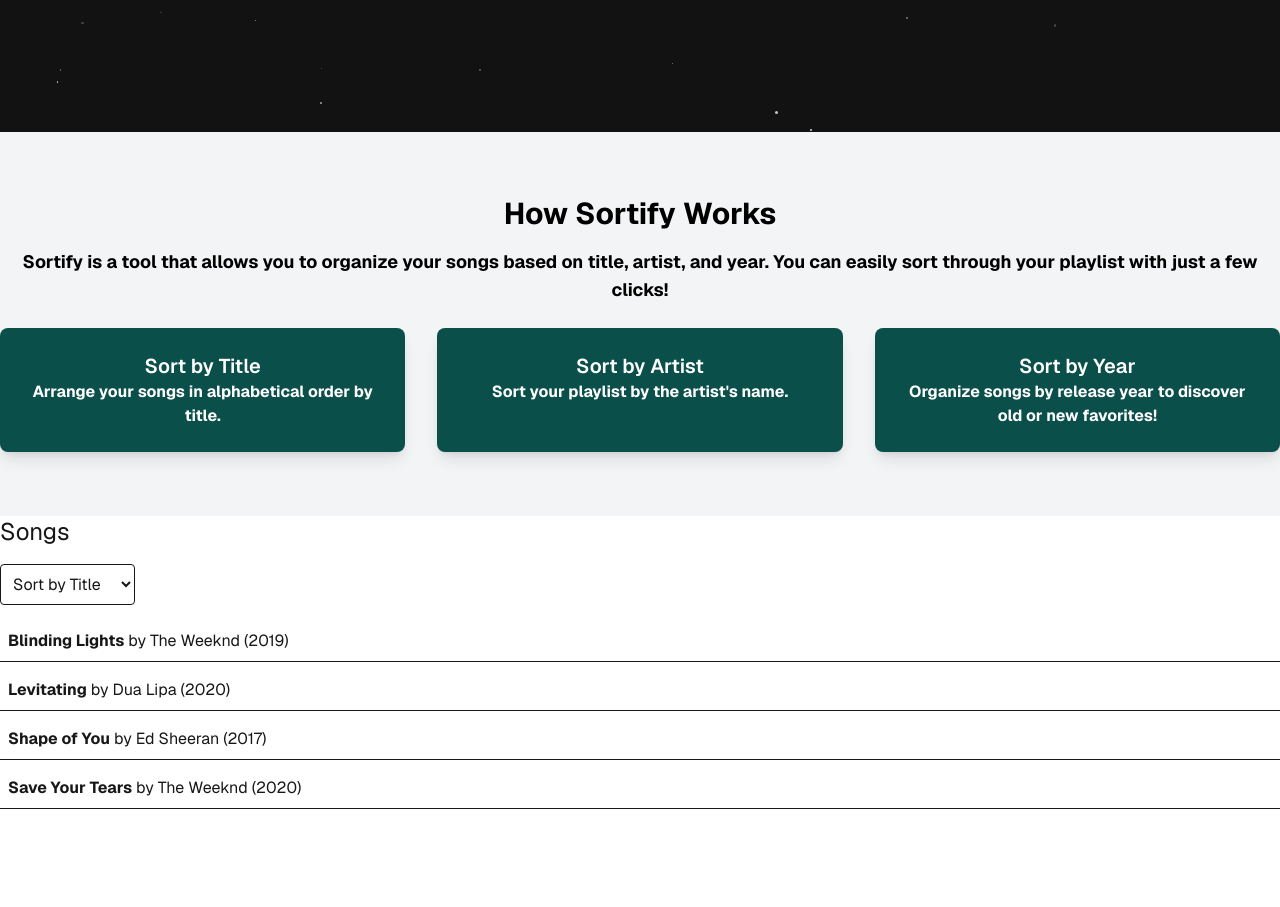
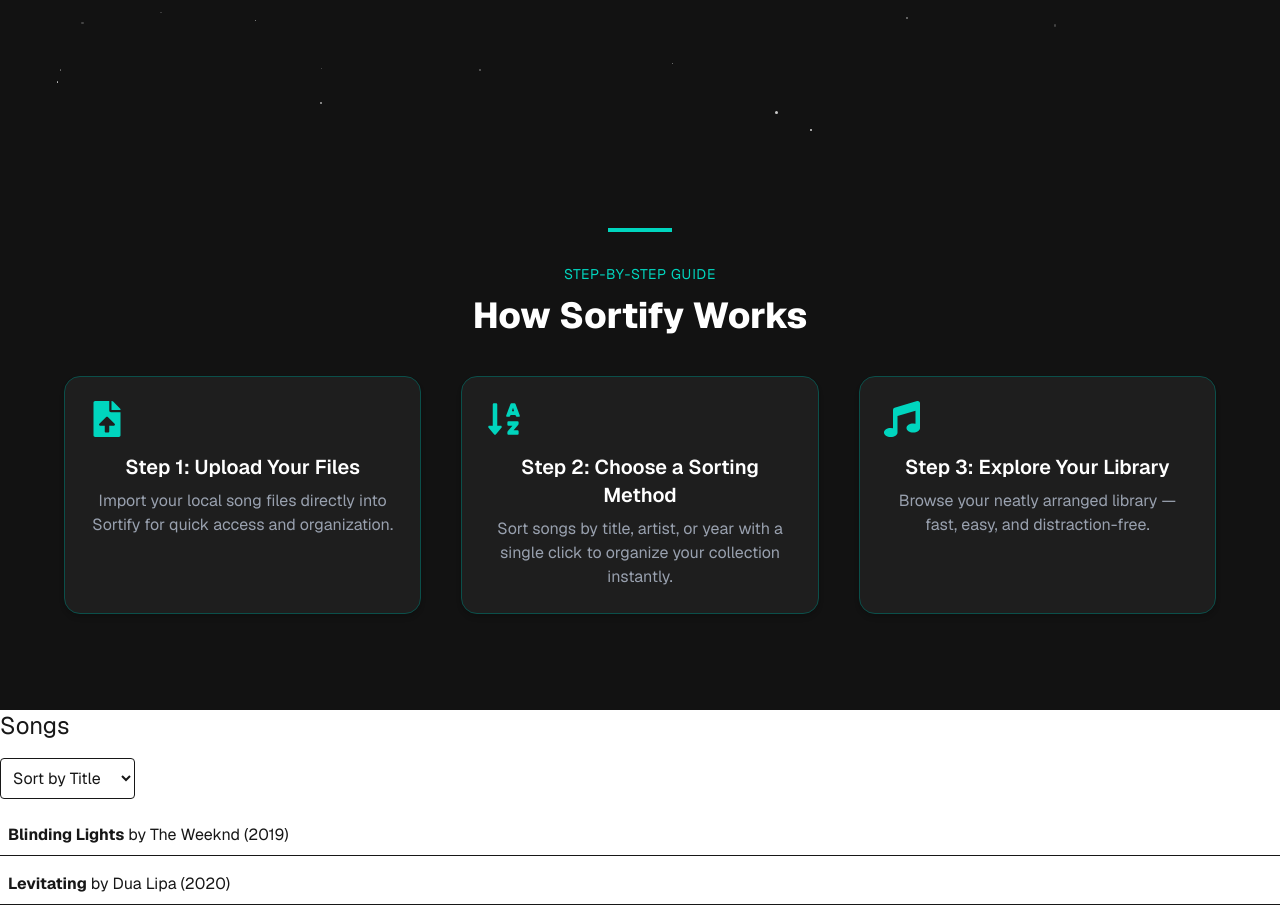
Before and after one commit to JVCodess/sortify-app, a Next.js app: page / in a window 1280 px wide. Shown: the part 740-1647 px from the top of the page. Before the commit the page ends 1549 px from the top, so only its background shows below. Built offline with nearby package versions, Linux system fonts and the light colour scheme.

Commit message:
Update Showcase.tsx

```diff
--- a/src/app/Showcase.tsx
+++ b/src/app/Showcase.tsx
@@ -1,48 +1,59 @@
-// src/app/Showcase.tsx
 'use client';
-
-import { motion } from 'framer-motion';  // Import motion from framer-motion
+import { motion } from 'framer-motion';
+import { FaFileUpload, FaSortAlphaDown, FaMusic } from 'react-icons/fa';
 
 const Showcase = () => {
+  const steps = [
+    {
+      title: 'Step 1: Upload Your Files',
+      description: 'Import your local song files directly into Sortify for quick access and organization.',
+      icon: <FaFileUpload size={36} className="text-teal-400 mb-4" />,
+    },
+    {
+      title: 'Step 2: Choose a Sorting Method',
+      description: 'Sort songs by title, artist, or year with a single click to organize your collection instantly.',
+      icon: <FaSortAlphaDown size={36} className="text-teal-400 mb-4" />,
+    },
+    {
+      title: 'Step 3: Explore Your Library',
+      description: 'Browse your neatly arranged library — fast, easy, and distraction-free.',
+      icon: <FaMusic size={36} className="text-teal-400 mb-4" />,
+    },
+  ];
+
   return (
-    <section className="text-center text-black font-bold py-16 bg-gray-100">
+    <section className="bg-[#121212] text-white py-24 px-6">
+      {/* Top divider or section label */}
+       <div className="w-16 h-1 bg-teal-400 mx-auto mb-8" />
+
+      <p className="text-teal-400 text-sm uppercase tracking-wider text-center mb-3">
+        Step-by-Step Guide
+      </p>
+
       <motion.h2
-        className="text-3xl font-bold mb-4"
-        initial={{ opacity: 0, y: -50 }}
+        className="text-4xl font-extrabold text-center mb-10"
+        initial={{ opacity: 0, y: -30 }}
         animate={{ opacity: 1, y: 0 }}
         transition={{ duration: 1 }}
       >
         How Sortify Works
       </motion.h2>
 
-      <motion.p
-        className="text-lg mb-6 px-4"
-        initial={{ opacity: 0, x: -50 }}
-        animate={{ opacity: 1, x: 0 }}
-        transition={{ duration: 1.2 }}
-      >
-        Sortify is a tool that allows you to organize your songs based on title, artist, and year. You can easily sort through your playlist with just a few clicks!
-      </motion.p>
-
-      <motion.div
-        className="grid grid-cols-1 md:grid-cols-3 gap-8"
-        initial={{ opacity: 0, scale: 0.8 }}
-        animate={{ opacity: 1, scale: 1 }}
-        transition={{ duration: 1.5 }}
-      >
-        <div className="bg-teal-900 text-white p-6 rounded-lg shadow-lg">
-          <h3 className="text-xl font-semibold">Sort by Title</h3>
-          <p>Arrange your songs in alphabetical order by title.</p>
-        </div>
-        <div className="bg-teal-900 text-white p-6 rounded-lg shadow-lg">
-          <h3 className="text-xl font-semibold">Sort by Artist</h3>
-          <p>Sort your playlist by the artist's name.</p>
-        </div>
-        <div className="bg-teal-900 text-white p-6 rounded-lg shadow-lg">
-          <h3 className="text-xl font-semibold">Sort by Year</h3>
-          <p>Organize songs by release year to discover old or new favorites!</p>
-        </div>
-      </motion.div>
+      <div className="grid md:grid-cols-3 gap-10 max-w-6xl mx-auto">
+        {steps.map((step, index) => (
+          <motion.div
+            key={index}
+            className="bg-[#1e1e1e] border border-teal-900 p-6 rounded-2xl shadow-md text-center"
+            initial={{ opacity: 0, y: 20 }}
+            animate={{ opacity: 1, y: 0 }}
+            transition={{ duration: 0.5, delay: index * 0.3 }}
+          >
+            {step.icon}
+            <h3 className="text-xl font-semibold mb-2">{step.title}</h3>
+            <p className="text-gray-400">{step.description}</p>
+          </motion.div>
+        ))}
+      </div>
     </section>
   );
 };
```
